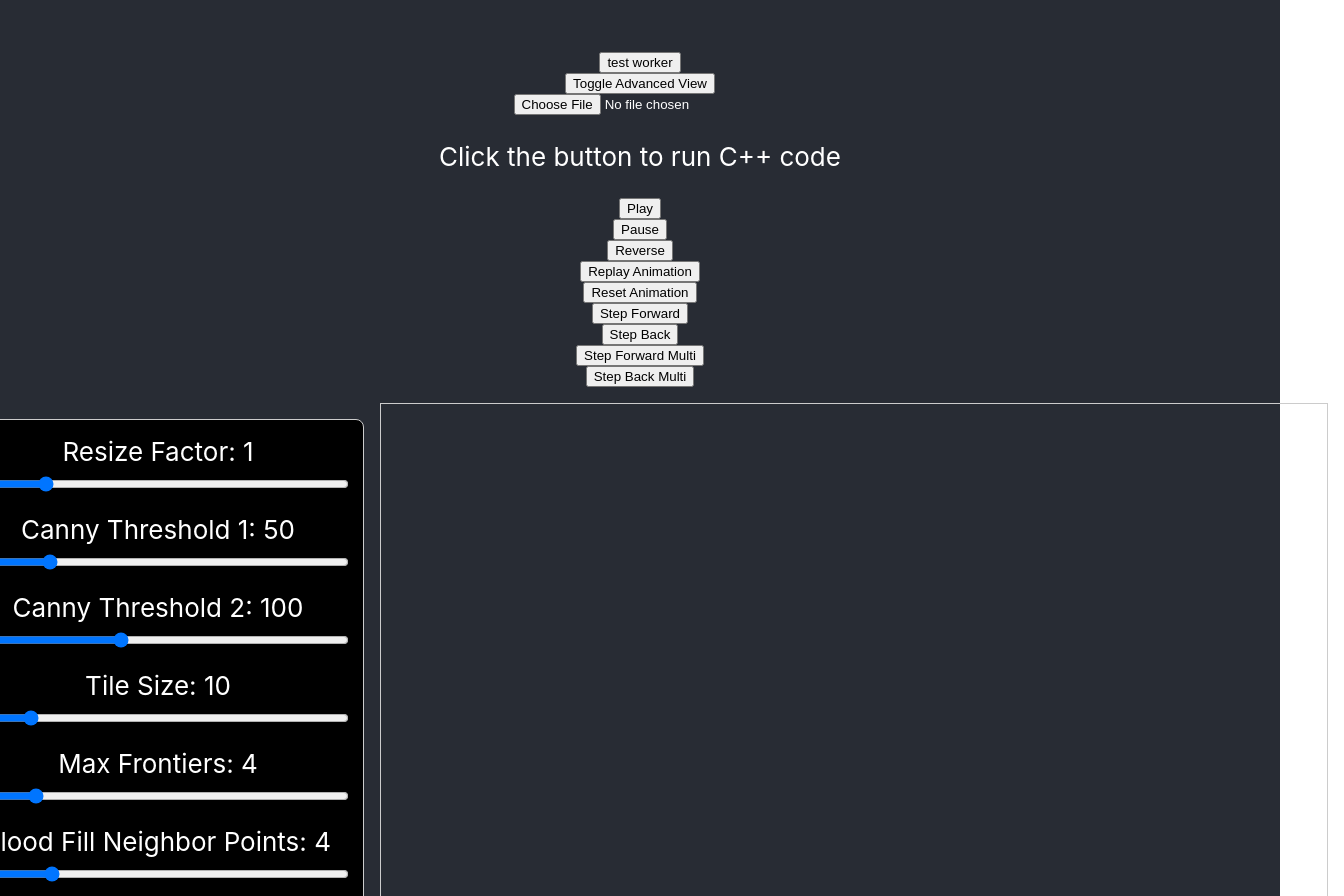
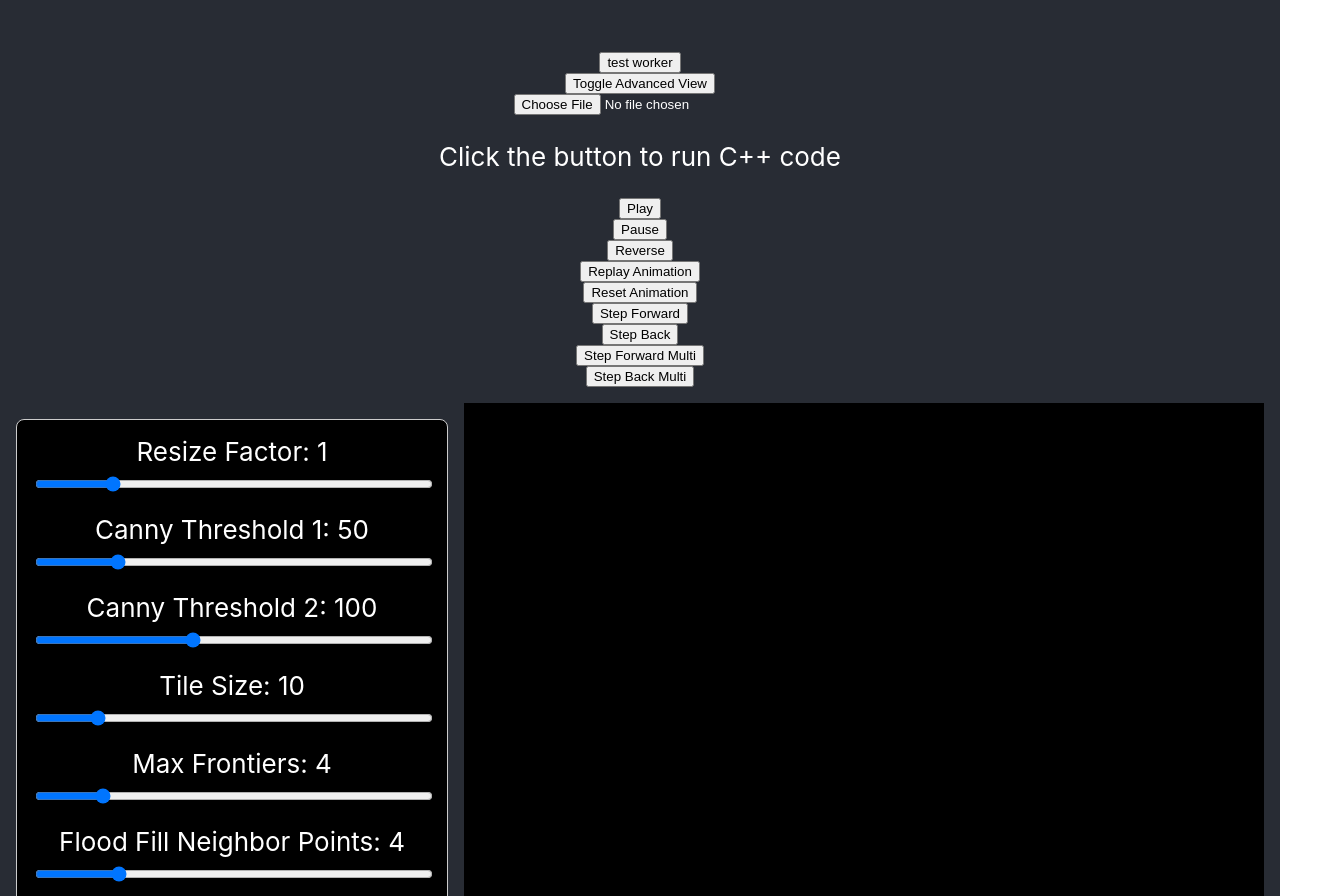
Before and after one commit to Simon-Sprouse/Mosaic, a React (Create React App) app in the folder web/: page / in a window 1280 px wide. Shown: the top 896 px of the page, 1344 px wide, since content can reach past the window. Built offline with nearby package versions, Linux system fonts and the light colour scheme; no server answers.

Commit message:
added react component to handle canvas display

```diff
--- a/web/src/App.js
+++ b/web/src/App.js
@@ -1,5 +1,8 @@
 import React, { useEffect, useRef, useState } from 'react';
+
 import './App.css';
+
+import CanvasDisplay from './components/CanvasDisplay';
 
 
 function App() {
@@ -60,7 +63,7 @@ function App() {
 
     const [advancedView, setAdvancedView] = useState(false); // simple (one result image / advanced -> prereqs)
 
-
+    const [mosaicReady, setMosaicReady] = useState(false);
 
 
 
@@ -71,7 +74,7 @@ function App() {
     // Function to progress wasm computation (if needed) and handle forward animation
     const stepK = (k) => {
 
-        if (!workerReady) return; // TODO add mosaicready flag
+        if (!workerReady || !mosaicReady) return;
 
         if (pendingFramesRef.current < maxPendingFrames) {
             workerRef.current.postMessage({ type: "step", data:k });
@@ -83,7 +86,7 @@ function App() {
     // Function to handle backward animation
     const reverseStepK = (k) => {
 
-        if (!workerReady) return;
+        if (!workerReady || !mosaicReady) return;
 
         if (pendingFramesRef.current < maxPendingFrames) {
             workerRef.current.postMessage({ type: "reverse_step", data:k});
@@ -133,6 +136,8 @@ function App() {
                 setText(size_string);
                 console.log("mosaic creation sucessful, message received in main thread");
 
+                setMosaicReady(true);
+
                 // resize canvas
                 // const canvas = canvasRef.current;
                 // canvas.width = width;
@@ -156,6 +161,8 @@ function App() {
 
                 const imageData = new ImageData(new Uint8ClampedArray(pixels), width, height);
 
+                // console.log("main thread received frame");
+
                 ctx.putImageData(imageData, 0, 0);
                 pendingFramesRef.current--;
             }
@@ -163,7 +170,7 @@ function App() {
             // TODO merge into one frame call widh dest canvas as worker-sent data member
             if (type == "contours") {
 
-
+                if (canvasRef2.current === null) return;
 
                 const { width, height, pixels } = e.data;
 
@@ -278,6 +285,7 @@ function App() {
         if (!file || !workerRef.current || !workerReady) return;
 
         stopAnimation();
+        setMosaicReady(false); // will be reset once the worker responds
 
         // Read image into bytes
         const arrayBuffer = await file.arrayBuffer();
@@ -579,7 +587,7 @@ function App() {
 
 
 
-            <div style={{
+            {/* <div style={{
                 width: '1200px',        // Half the screen width
                 maxWidth: '100%',     // Prevents overflow
                 border: '1px solid #ccc',  // Optional visual border
@@ -599,8 +607,12 @@ function App() {
                     ref={canvasRef}
                 />
 
-            </div>
+            </div> */}
 
+
+
+            <CanvasDisplay ref={canvasRef} width={800} height={600} />
+            {/* <CanvasDisplay ref={canvasRef2} width={800} height={600} style={{ display: advancedView ? 'block' : 'none' }} /> */}
 
 
 
--- /dev/null
+++ b/web/src/components/CanvasDisplay.jsx
@@ -0,0 +1,31 @@
+import React, { forwardRef, useEffect, useRef } from 'react';
+
+const CanvasDisplay = forwardRef(({ width, height, style }, ref) => {
+    const internalRef = useRef(null);
+
+    // If no ref is passed, fall back to internalRef (for flexible usage)
+    const canvasRef = ref || internalRef;
+
+    useEffect(() => {
+        const canvas = canvasRef.current;
+        if (canvas && width && height) {
+            canvas.width = width;
+            canvas.height = height;
+            canvas.style.width = `${width}px`;
+            canvas.style.height = `${height}px`;
+        }
+    }, [width, height]);
+
+    return (
+        <canvas
+            ref={canvasRef}
+            style={{
+                display: 'block',
+                backgroundColor: '#000',
+                ...style,
+            }}
+        />
+    );
+});
+
+export default CanvasDisplay;
```
